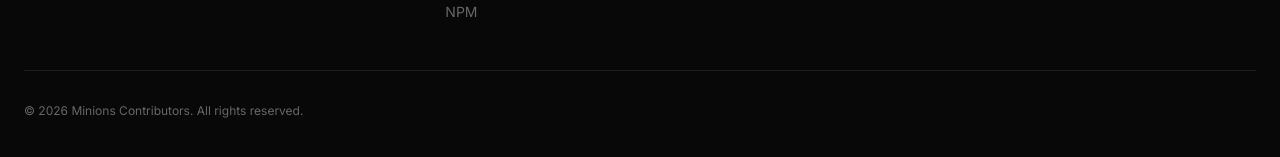
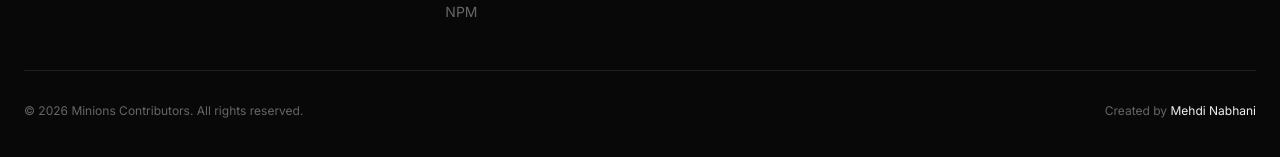
Before and after one commit to mxn2020/minions, a React (Vite) app in the folder apps/web/: page / in a window 1280 px wide. Shown: the part 7270-7427 px from the top of the page. Built offline with nearby package versions, Linux system fonts and the light colour scheme.

Commit message:
chore: add author credit — Mehdi Nabhani (the-mehdi.com)

```diff
--- a/apps/web/src/components/landing/Footer.tsx
+++ b/apps/web/src/components/landing/Footer.tsx
@@ -28,9 +28,12 @@ export default function Footer() {
                         </ul>
                     </div>
                 </div>
-                <div className="mt-12 pt-8 border-t border-border flex flex-col md:flex-row justify-between items-center bg-background">
+                <div className="mt-12 pt-8 border-t border-border flex flex-col md:flex-row justify-between items-center bg-background gap-2">
                     <p className="text-xs text-muted">
                         © {new Date().getFullYear()} Minions Contributors. All rights reserved.
+                    </p>
+                    <p className="text-xs text-muted">
+                        Created by <a href="https://the-mehdi.com" target="_blank" rel="noreferrer" className="text-primary hover:underline">Mehdi Nabhani</a>
                     </p>
                 </div>
             </div>
--- a/package.json
+++ b/package.json
@@ -15,5 +15,6 @@
   },
   "engines": {
     "node": ">=18"
-  }
+  },
+  "author": "Mehdi Nabhani <mehdi@the-mehdi.com> (https://the-mehdi.com)"
 }
--- a/packages/cli/package.json
+++ b/packages/cli/package.json
@@ -34,5 +34,6 @@
   },
   "devDependencies": {
     "typescript": "^5.3.3"
-  }
+  },
+  "author": "Mehdi Nabhani <mehdi@the-mehdi.com> (https://the-mehdi.com)"
 }
--- a/packages/core/package.json
+++ b/packages/core/package.json
@@ -40,5 +40,6 @@
     "vitest": "^1.6.1",
     "typedoc": "^0.28.0",
     "typedoc-plugin-markdown": "^4.4.0"
-  }
+  },
+  "author": "Mehdi Nabhani <mehdi@the-mehdi.com> (https://the-mehdi.com)"
 }
```
